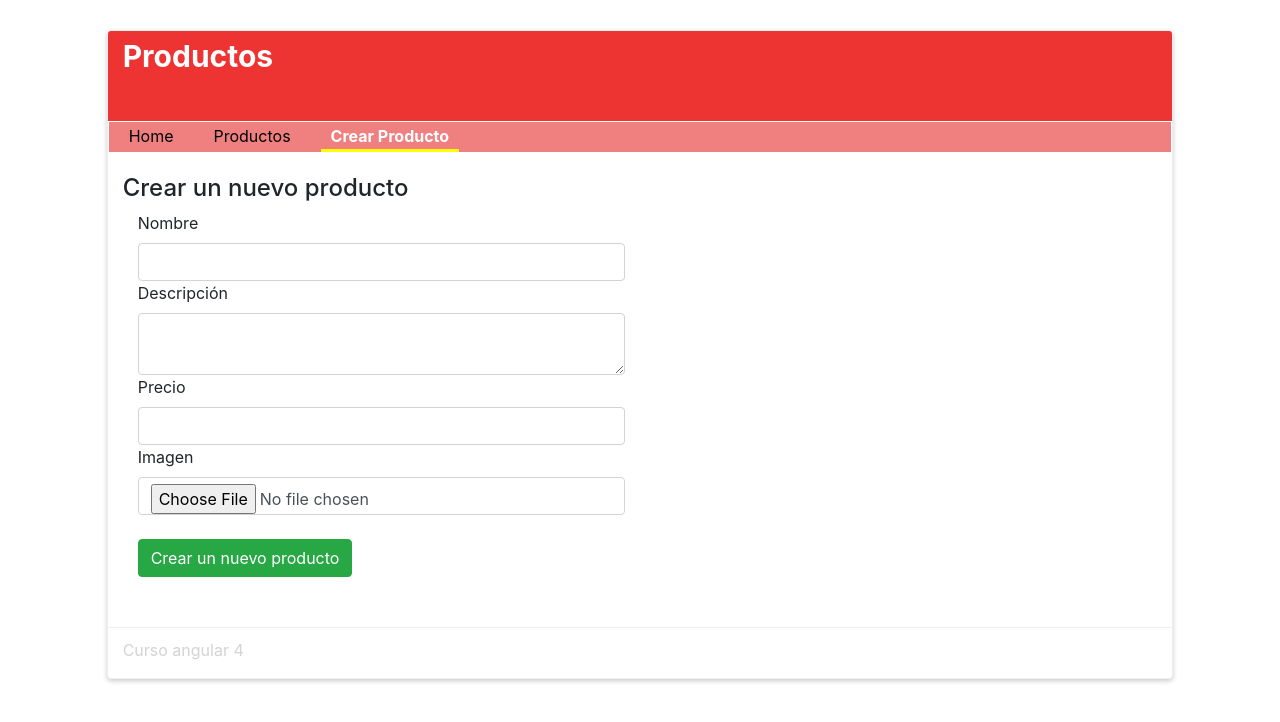
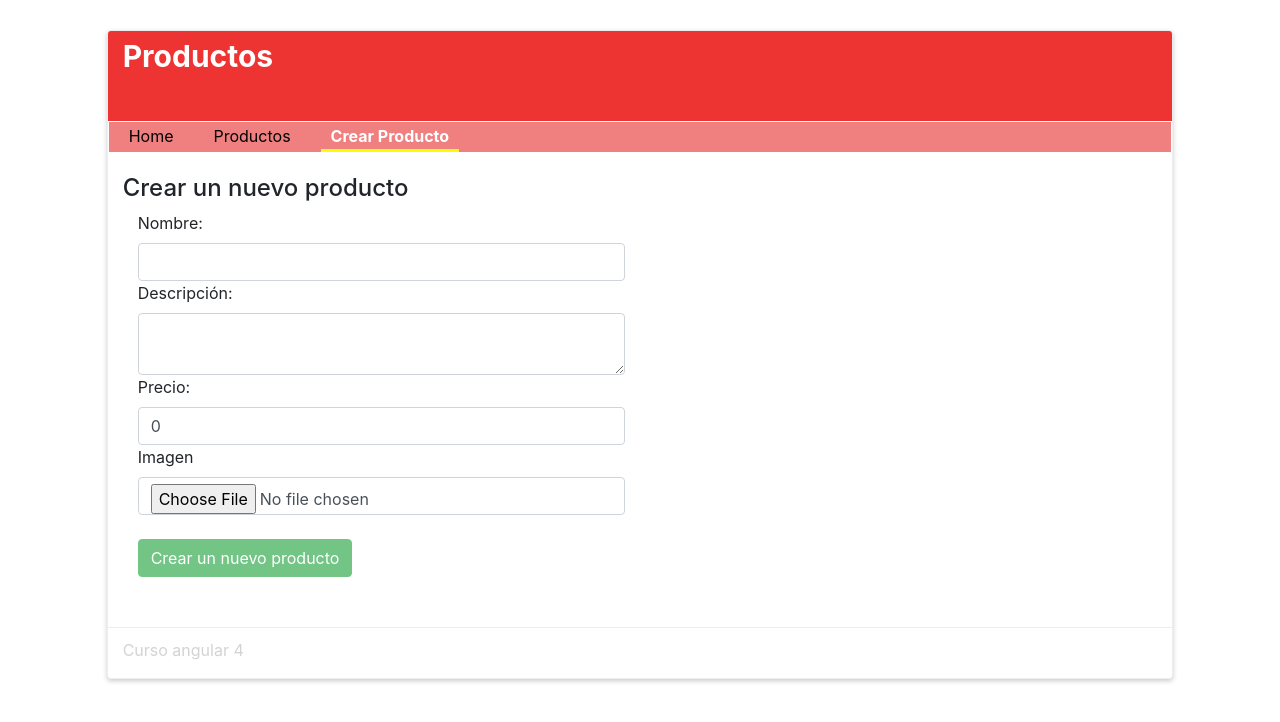
Before and after one commit to emilianomacias0/angular4-tutorial, an Angular app: page /producto-add in a window 1280 px wide. Shown: the top 722 px of the page. Built offline with nearby package versions, Linux system fonts and the light colour scheme.

Commit message:
Se agrego post

```diff
--- a/src/app/app.module.ts
+++ b/src/app/app.module.ts
@@ -10,7 +10,7 @@ import {DemoComponent} from './components/demo.component';
 import {ProductoAddComponent} from './components/producto-add.component';
 import { HttpClient } from '@angular/common/http';
 import { HttpClientModule } from '@angular/common/http';
-import { FormsModule }   from '@angular/forms';
+import { FormsModule ,ReactiveFormsModule}   from '@angular/forms';
 
 
 @NgModule({
@@ -28,7 +28,8 @@ import { FormsModule }   from '@angular/forms';
     BrowserModule,
     BrowserModule,
     HttpClientModule,
-    FormsModule
+    FormsModule,
+    ReactiveFormsModule
   ],
   providers: [HttpClient],
   bootstrap: [AppComponent]
--- a/src/app/components/producto-add.component.ts
+++ b/src/app/components/producto-add.component.ts
@@ -1,8 +1,8 @@
 import {Component} from '@angular/core';
-import {Router,ActivatedRouter,Params} from '@angular/core';
+import {Router,ActivatedRouter,Params} from '@angular/router';
 import { ProductosService } from '../servicios/producto.service';
-
 import {Producto} from '../models/producto';
+import { ActivatedRoute } from '@angular/router';
 
 @Component({
     selector: 'producto-agregar',
@@ -11,11 +11,29 @@ import {Producto} from '../models/producto';
 })
 export class ProductoAddComponent{
     public titulo : string;
-    constructor(){
+    public producto: Producto;
+    constructor(
+        private _productoSerice: ProductosService,
+        private _route: ActivatedRoute,
+        private _router: Router
+    ){
         this.titulo = 'Crear un nuevo producto';
+        this.producto = new Producto(0,'','',0,'');
     }
 
     ngOnInit(){
         console.log('Producto add cargado');
     }
+
+    onSubmit(){
+        console.log(this.producto);
+        this._productoSerice.addProducto(this.producto).subscribe(
+            response => {
+                console.log(response);
+            },
+            error =>{
+                console.log(<any>error);
+            }
+        );
+    }
 }
--- a/src/app/servicios/producto.service.ts
+++ b/src/app/servicios/producto.service.ts
@@ -7,6 +7,13 @@ import { HttpClient, HttpHeaders, HttpErrorResponse } from '@angular/common/http
 import { Observable, of } from 'rxjs';
 import { map, catchError, tap } from 'rxjs/operators';
 
+
+const httpOptions = {
+    headers: new HttpHeaders({
+      'Content-Type':  'application/x-www-form-urlencoded'
+
+    })
+  };
 @Injectable()
 export class ProductosService{
 public url : string;
@@ -14,6 +21,7 @@ private extractData(res: Response) {
     let body = res;
     return body || { };
   }
+
 constructor(public _http:  HttpClient){
     this.url = GLOBAL.url;
 }
@@ -22,4 +30,12 @@ getProductos(){
     return this._http.get(this.url+'productos').pipe(
         map(this.extractData));
 }
+
+addProducto(producto: Producto){
+    let json = JSON.stringify(producto);
+    let params = 'json='+json;
+    let headers = new Headers({'Content-Type':'application/x-www-form-urlencoded'});
+
+    return this._http.post(this.url+"producto",params,httpOptions);
 }
+}
--- a/src/app/views/producto-add.html
+++ b/src/app/views/producto-add.html
@@ -1,17 +1,17 @@
 <h4>{{titulo}}</h4>
 
-<form #formProductos="ngForm" class="col-lg-6">
-<label for="">Nombre</label>
-<input type="text" class="form-control" >
+<form #formProductos="ngForm" class="col-lg-6" (ngSubmit)="onSubmit()">
+<label for="">Nombre: <span *ngIf="!nombre.valid && nombre.touched" class="danger">El nombre es obligatorio</span></label>
+<input type="text" required [(ngModel)]="producto.nombre" #nombre="ngModel" name="nombre"  class="form-control" >
 
-<label for="">Descripción</label>
-<textarea class="form-control" ></textarea>
+<label for="">Descripción: <span *ngIf="!descripcion.valid && descripcion.touched" class="danger">La descripción es obligatoria</span></label>
+<textarea class="form-control" required [(ngModel)]="producto.descripcion" #descripcion="ngModel" name="descripcion"  ></textarea>
 
-<label for="">Precio</label>
-<input type="text" class="form-control" >
+<label for="">Precio: <span *ngIf="!precio.valid && precio.touched" class="danger">El precio no es corrrecto</span></label>
+<input type="text" pattern="[0-9]+" required class="form-control" #precio="ngModel" name="precio" [(ngModel)]="producto.precio" >
 
 <label for="">Imagen</label>
 <input type="file" class="form-control" >
 <br>
-<input type="submit" value="{{titulo}}" class="btn btn-success">
+<input type="submit" value="{{titulo}}" [disabled]="!formProductos.valid" class="btn btn-success">
 </form>
```
